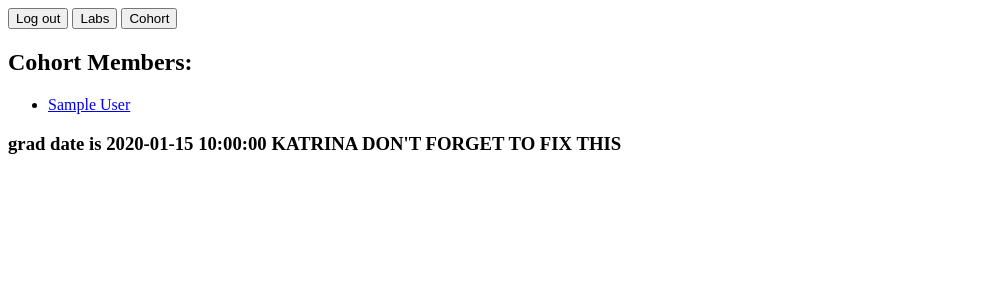
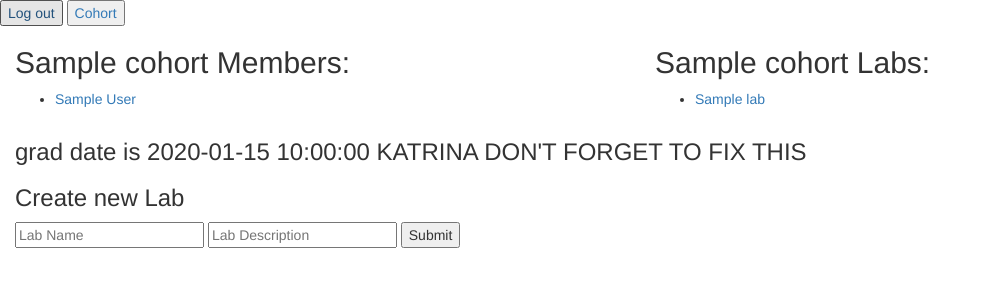
Before and after one commit to KatrinaHuberJuma/hb_solo_project, a Flask app: page /cohort1 in a window 1280 px wide. Shown: the top 300 px of the page, without its empty margins (0-991 px from the left). Run offline with Flask 2, Linux system fonts and the light colour scheme; the visitor is signed in with stand-in values (Sample User, id 1); tables that the repository leaves empty hold one stand-in row (values such as "Sample post"); some libraries are stand-ins or nearby versions.

Commit message:
admin can create lab

```diff
--- a/server.py
+++ b/server.py
@@ -3,13 +3,25 @@
 # from connect_to_db import connect_to_db, db
 from model import connect_to_db, db, Admin, Cohort, Student, Lab, Pair, Keyword, LabKeyword
 
-from flask import Flask, session, render_template, request, jsonify, flash, redirect
+from flask import Flask, session, render_template, request, jsonify, flash, redirect, g
 from flask_debugtoolbar import DebugToolbarExtension
 import os, sys
 
 app = Flask(__name__)
 app.secret_key = os.environ['secret_key']
 
+################################################################################
+
+
+JS_TESTING_MODE = False
+
+@app.before_request
+def add_tests():
+    g.jasmine_tests = JS_TESTING_MODE
+
+
+
+################################################################################
 
 @app.route("/", methods=["GET"])
 def homepage():
@@ -29,6 +41,7 @@ def homepage():
     return render_template("home.html", cohorts=cohorts)
 
 
+################################################################################
 
 
 @app.route("/", methods=["POST"])
@@ -72,6 +85,7 @@ def homepage_post():
     return redirect("/signin")
 
 
+################################################################################
 
 @app.route("/signin")
 def signinpage():
@@ -80,6 +94,10 @@ def signinpage():
     # TODO: if not signed in, redirect to signin page
 
     return render_template("signin.html")
+
+
+
+################################################################################
 
 @app.route("/signedout")
 def signedout():
@@ -98,6 +116,8 @@ def signedout():
     return redirect("/")
 
 
+################################################################################
+
 @app.route("/clear_cohort")
 def clear_cohort():
 
@@ -108,6 +128,7 @@ def clear_cohort():
 
 
 
+################################################################################
 
 @app.route("/<student_id>-profile")
 def display_profile(student_id):
@@ -117,6 +138,9 @@ def display_profile(student_id):
 
     return render_template("profile.html", student_details=student_details)
 
+
+################################################################################
+
 @app.route("/labs")
 def labs():
     """display the lab history"""
@@ -124,6 +148,9 @@ def labs():
     labs = Lab.query.all() # TODO specify cohort
 
     return render_template("labs.html", labs=labs)
+
+
+################################################################################
 
 @app.route("/lab/<lab_id>")
 def lab_details(lab_id):
@@ -142,6 +169,9 @@ def lab_details(lab_id):
 
     return render_template("lab_page.html", lab=lab, keywords=keywords, pairs=pairs)
 
+
+
+################################################################################
 
 @app.route("/add-cohort", methods=["POST"])
 def add_cohort():
@@ -177,6 +207,45 @@ def add_cohort():
     return jsonify(response)
 
 
+################################################################################
+
+@app.route("/add-lab", methods=["POST"])
+def add_lab():
+    """Allow admin to create a lab"""
+
+    new_lab_name = request.form.get("new_lab_name")
+    new_lab_description = request.form.get("new_lab_description")
+    admin_id = session["admin_id"]
+
+    new_lab = Lab(title=new_lab_name,
+        description=new_lab_description,
+        cohort_id=session["cohort_id"])
+
+
+    db.session.add(new_lab)
+    db.session.commit()
+
+    db.session.refresh(new_lab)
+
+
+    if new_lab.title == new_lab_name and new_lab.description == new_lab_description:
+        response = {
+                    "string": new_lab.title,
+                    "createdId": new_lab.lab_id
+                    }
+
+    else:
+        response = {"string": "Not added",
+                    "createdId": "fail"
+                    }
+
+
+    return jsonify(response)
+
+
+################################################################################
+
+
 @app.route("/signup-student", methods=["POST"])
 def signup_student():
     """Allow a new student to join a cohort using secret password"""
@@ -207,6 +276,8 @@ def signup_student():
                     "createdId": new_student.student_id
                     }
 
+        session["student_id"]=new_student.student_id
+
     else:
         response = {
                     "string": "Sorry, you have not joined. Wrong cohort password maybe?",
@@ -217,18 +288,7 @@ def signup_student():
 
 
 
-
-
-
-
-
-
-
-
-
-
-
-
+################################################################################
 
 @app.route("/cohort<cohort_id>")
 def cohort_home(cohort_id):
@@ -236,8 +296,12 @@ def cohort_home(cohort_id):
     session["cohort_id"] = session.get("cohort_id", int(cohort_id))
 
     cohort_members = Student.query.filter(Student.cohort_id == session["cohort_id"]).all()
-    grad_date = Cohort.query.get(session["cohort_id"]).grad_date
-    return render_template("cohort_home.html", cohort_members=cohort_members, grad_date=grad_date)
+    cohort = Cohort.query.get(session["cohort_id"])
+    cohort_labs = Lab.query.filter(Lab.cohort_id == session["cohort_id"]).all()
+    return render_template("cohort_home.html",
+        cohort_members=cohort_members,
+        cohort=cohort,
+        cohort_labs=cohort_labs)
 
 
 
@@ -252,6 +316,9 @@ if __name__ =="__main__":
 
     if len(sys.argv) > 1 and sys.argv[1].lower() == 'testing':
         app.config['TESTING'] = True
+    elif len(sys.argv) > 1 and sys.argv[1].lower() == 'jstesting':
+        JS_TESTING_MODE = True
+        app.config['TESTING'] = False
     else:
         app.config['TESTING'] = False
 
--- a/static/admin.js
+++ b/static/admin.js
@@ -24,3 +24,30 @@ function submitNewCohortInfo(evt) {
 }
 
 $('#create-cohort').on('submit', submitNewCohortInfo)
+
+////////////////////////////////////////////////////////////////////////////////
+
+function showNewLab(results) {
+    // display
+
+    var resultString = results.string
+    var resultId = results.createdId
+
+    $("#lab-list").append("<li id='new-lab'><a href='/lab/" + resultId + "'>" + resultString + "</a></li>")
+
+    $("#enter-lab-name").val("")
+    $("#enter-lab-description").val("")
+}
+
+function submitNewLabInfo(evt) {
+    // post form data to the add-cohort route
+
+    var formInput = {
+        "new_lab_name": $("#enter-lab-name").val(),
+        "new_lab_description": $("#enter-lab-description").val()
+    }
+    evt.preventDefault();
+    $.post("add-lab", formInput, showNewLab);
+}
+
+$('#create-lab').on('submit', submitNewLabInfo)
--- a/templates/base.html
+++ b/templates/base.html
@@ -1,6 +1,7 @@
 <html>
 <head>
     <title>{% block title %}TITLE HERE{% endblock %}</title>
+    <link href="https://maxcdn.bootstrapcdn.com/bootstrap/3.3.7/css/bootstrap.min.css" rel="stylesheet" integrity="sha384-BVYiiSIFeK1dGmJRAkycuHAHRg32OmUcww7on3RYdg4Va+PmSTsz/K68vbdEjh4u" crossorigin="anonymous">
 </head>
 <body>
     <nav>
@@ -9,12 +10,12 @@
 
         {% elif "admin_id" in session %}
             <a href="/signedout"><button>Log out</button></a>
+            <a href="/labs"><button>All Labs</button></a>
 
         {% else %}
             <a href="/signin"><button>Log in</button></a>
 
         {% endif %}
-        <a href="/labs"><button>Labs</button></a>
 
         {% if "cohort_id" in session %}
         <a href="/cohort{{ session['cohort_id'] }}"><button>Cohort</button></a>
@@ -29,11 +30,25 @@
     <div class="alert alert-info">{{ msg }}</div>
   {% endfor %}
 
-  {% block content %}CONTENT HERE{% endblock %}
+<div class="container-fluid">
+    {% block content %}CONTENT HERE{% endblock %}
+</div>
 
 <script type="text/javascript" src="https://cdnjs.cloudflare.com/ajax/libs/jquery/3.2.1/jquery.js"></script>
+<script src="https://maxcdn.bootstrapcdn.com/bootstrap/3.3.7/js/bootstrap.min.js" integrity="sha384-Tc5IQib027qvyjSMfHjOMaLkfuWVxZxUPnCJA7l2mCWNIpG9mGCD8wGNIcPD7Txa" crossorigin="anonymous"></script>
 <script type="text/javascript" src="../static/admin.js"></script>
 <script type="text/javascript" src="../static/newStudent.js"></script>
 
+
+<!--TODO {% if g.jasmine_tests %}
+    <link rel="stylesheet" href="/static/jasmine.min.css">
+    <script src="/static/jasmine.min.js"></script>
+    <script src="/static/jasmine-html.min.js"></script>
+    <script src="/static/boot.min.js"></script>
+    <script src="/static/admin-spec.js"></script>
+{% endif %} -->
+
+
+
 </body>
 </html>
--- a/templates/cohort_home.html
+++ b/templates/cohort_home.html
@@ -4,13 +4,33 @@
 
 {% block content %}
 
-<h2>Cohort Members:</h2>
-<ul id="student-list">
-    {% for member in cohort_members %}
-        <li><a href="/{{ member.student_id }}-profile">{{ member.name }}</a></li>
-    {% endfor %}
-</ul>
-<h3>grad date is {{ grad_date }} KATRINA DON'T FORGET TO FIX THIS</h3>
+
+
+
+
+<div class="row">
+    <div class="col-md-6">
+        <h2>{{ cohort.name}} Members:</h2>
+        <ul id="student-list">
+            {% for member in cohort_members %}
+                <li><a href="/{{ member.student_id }}-profile">{{ member.name }}</a></li>
+            {% endfor %}
+        </ul>
+    </div>
+
+    <div class="col-md-6">
+        <h2>{{ cohort.name}} Labs:</h2>
+        <ul id="lab-list">
+            {% for lab in cohort_labs %}
+                <li><a href="{{url_for('lab_details', lab_id = lab.lab_id)}}">{{ lab.title }}</a></li>
+            {% endfor %}
+        </ul>
+    </div>
+
+</div>
+
+<h3>grad date is {{ cohort.grad_date }} KATRINA DON'T FORGET TO FIX THIS</h3>
+
 
 {% if "admin_id" not in session %}
     {% if "student_id" not in session %}
@@ -29,6 +49,18 @@
         </form>
 
     {% endif %}
+{% else %}
+
+    <h3>Create new Lab</h3>
+
+    <form id="create-lab">
+        <input id="enter-lab-name" type="text"
+            name="new_lab_name" placeholder="Lab Name">
+            <input id="enter-lab-description" type="text"
+            name="new_lab_description" placeholder="Lab Description">
+        <input type="submit">
+    </form>
+
 {% endif %}
 
 
--- a/templates/labs.html
+++ b/templates/labs.html
@@ -8,7 +8,9 @@
 
 <ul>
     {% for lab in labs %}
-        <li><a href="{{url_for('lab_details', lab_id = lab.lab_id)}}">{{ lab.title }}</a></li>
+        <li><h3><a href="{{url_for('lab_details', lab_id = lab.lab_id)}}">{{ lab.title }}</a></h3>
+            <p>{{ lab.description }}</p>
+        </li>
     {% endfor %}
 </ul>
 
--- a/tests.py
+++ b/tests.py
@@ -8,7 +8,7 @@ from test_seed import create_admin, create_cohort, create_students, create_labs,
 #TESTS FOR THE SERVER ALONE
 ######################################################
 
-class ServerUnitTests(unittest.TestCase):
+class ServerTests(unittest.TestCase):
     """ tests routes """
 
     def setUp(self):
@@ -26,7 +26,7 @@ class ServerUnitTests(unittest.TestCase):
 #TESTS FOR THE DATABASE ALONE
 ######################################################
 
-class RelationshipUnitTests(unittest.TestCase):
+class RelationshipTests(unittest.TestCase):
     """Tests that the classes in model correctly polulate a database"""
 
     def setUp(self):
```
Also changed, not shown: templates/admin_home.html (+0 -12 lines), walkthru.py (+21 -8 lines).
